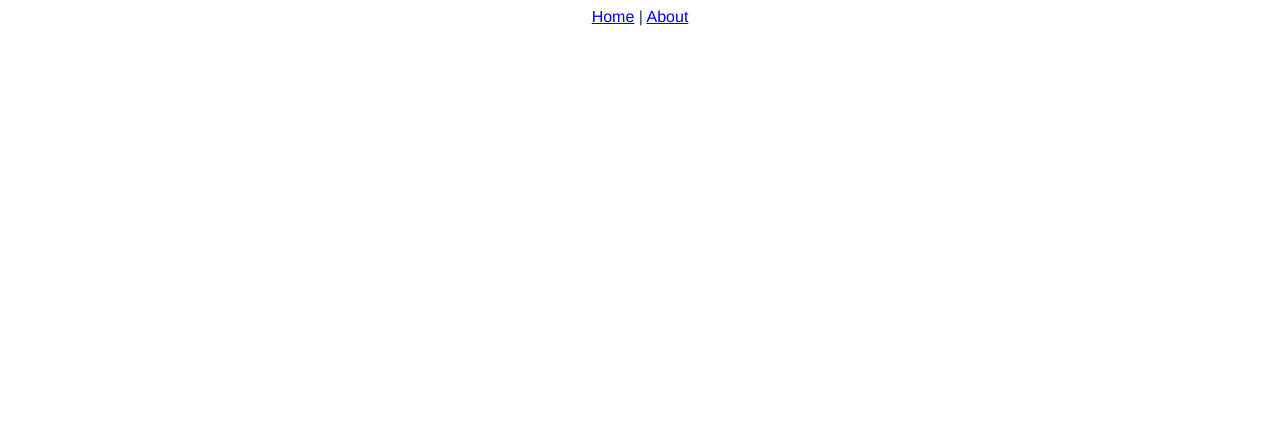
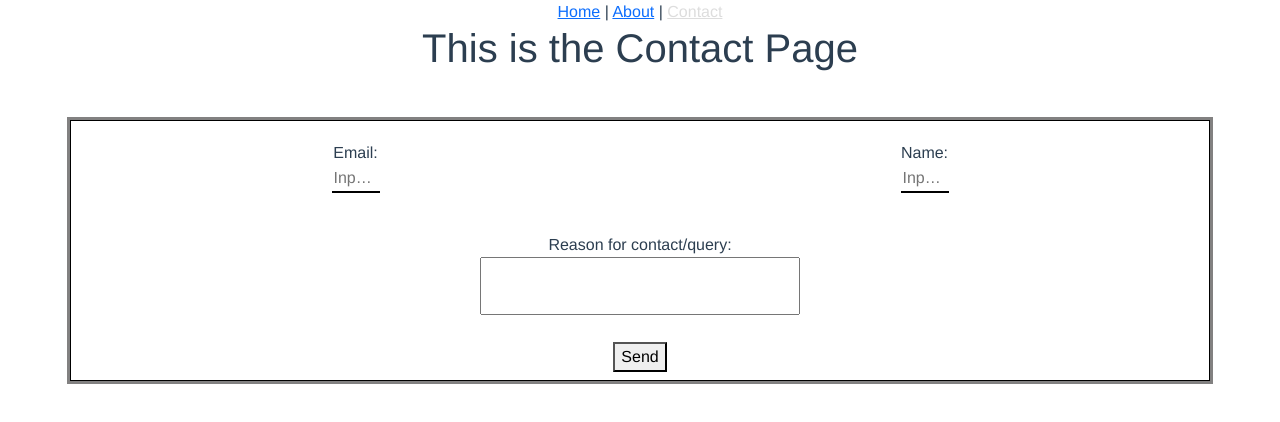
Before and after one commit to WaydinJochem/PostPortfolio, a Vue app: page /contact in a window 1280 px wide. Shown: the top 422 px of the page. Built offline with nearby package versions, Linux system fonts and the light colour scheme.

Commit message:
Fields created just doing a regular git push

```diff
--- a/public/index.html
+++ b/public/index.html
@@ -5,6 +5,9 @@
     <meta http-equiv="X-UA-Compatible" content="IE=edge">
     <meta name="viewport" content="width=device-width,initial-scale=1.0">
     <link rel="icon" href="<%= BASE_URL %>favicon.ico">
+    <link href="https://cdn.jsdelivr.net/npm/bootstrap@5.3.2/dist/css/bootstrap.min.css" rel="stylesheet" integrity="sha384-T3c6CoIi6uLrA9TneNEoa7RxnatzjcDSCmG1MXxSR1GAsXEV/Dwwykc2MPK8M2HN" crossorigin="anonymous">
+    <script src="https://cdn.jsdelivr.net/npm/bootstrap@5.3.2/dist/js/bootstrap.bundle.min.js" integrity="sha384-C6RzsynM9kWDrMNeT87bh95OGNyZPhcTNXj1NW7RuBCsyN/o0jlpcV8Qyq46cDfL" crossorigin="anonymous"></script>
+  </body>
     <title><%= htmlWebpackPlugin.options.title %></title>
   </head>
   <body>
--- a/src/App.vue
+++ b/src/App.vue
@@ -25,11 +25,10 @@ export default {
   -moz-osx-font-smoothing: grayscale;
   text-align: center;
   color: #2c3e50;
+  overflow: hidden;
 }
 
-body{
-  overflow: hidden;
-}
+
 
 nav a.router-link-exact-active {
   color: #ddd;
--- /dev/null
+++ b/src/components/ContactForm.vue
@@ -0,0 +1,78 @@
+<template>
+    <form action="https://formspree.io/f/xjvqjrjg" method="POST" class="container my-5">
+        <div class="form-body row">
+            <div class="form-data col-sm-6">
+                <div class="form-name">
+                    <label for="email">Email:</label>
+                </div>
+                <div class="form-input">
+                    <input type="email" name="email" placeholder="Input Email Address">
+                </div>
+            </div>
+            <div class="form-data col-sm-6">
+                <div class="form-name">
+                    <label for="name">Name:</label>
+                </div>
+                <div class="form-input">
+                    <input type="text" name="name" placeholder="Input fullname">
+                </div>
+            </div>
+            <div class="form-data col">
+                <div class="form-name">
+                    <label for="message">Reason for contact/query:</label>
+                </div>
+                <div class="form-msg">
+                    <!-- <textarea name="" id="" cols="30"></textarea> -->
+                    <textarea name="text"
+                        oninput='this.style.height = "";this.style.height = this.scrollHeight + "px"'>
+                    </textarea>
+
+                </div>
+            </div>
+        </div>
+
+        <!-- your other form fields go here -->
+        <button type="submit" class="mb-2">Send</button>
+    </form>
+</template>
+<script>
+export default {
+
+}
+</script>
+<style scoped>
+form {
+    border: 1px black ridge;
+    box-shadow: 0 0 0 3px rgba(43, 42, 42, 0.59);
+}
+
+.form-data {
+    margin: 20px 0;
+}
+
+input {
+    outline: none;
+    border: none;
+    border-bottom: 2px black solid;
+    width: 3rem;
+    transition: 0.7s ease-in-out;
+    text-overflow: ellipsis;
+}
+
+input:focus {
+    width: 10rem;
+    text-align: center;
+}
+textarea{
+    padding: 4px 1em;
+    resize: none;
+    overflow: hidden;
+    width: 20rem;
+}
+
+@media only screen and (max-width: 330px) {
+    textarea{
+        width: 15rem;
+    }
+}
+</style>
--- a/src/components/Navigation.vue
+++ b/src/components/Navigation.vue
@@ -1,7 +1,8 @@
 <template>
     <div>
         <router-link to="/">Home</router-link> |
-        <router-link to="/about">About</router-link>
+        <router-link to="/about">About</router-link> |
+        <router-link to="/contact">Contact</router-link>
     </div>
 </template>
 <script>
--- a/src/views/ContactView.vue
+++ b/src/views/ContactView.vue
@@ -1,11 +1,16 @@
 <template>
     <div>
-
+        <h1>This is the Contact Page</h1>
+        <contact/>
     </div>
 </template>
 <script>
+import contact from '@/components/ContactForm.vue';
 export default {
     name: "ContactView",
+    components: {
+        contact
+    }
 }
 </script>
 <style>
```
